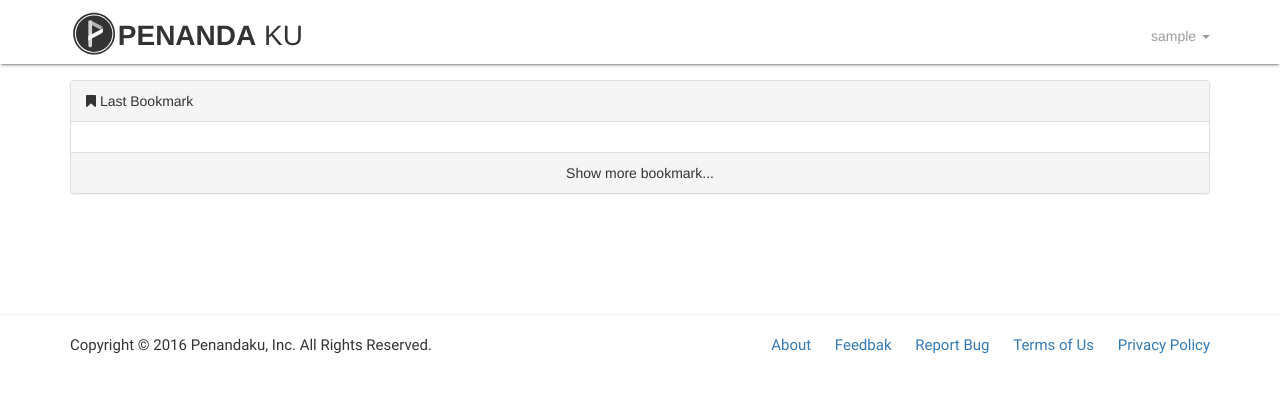
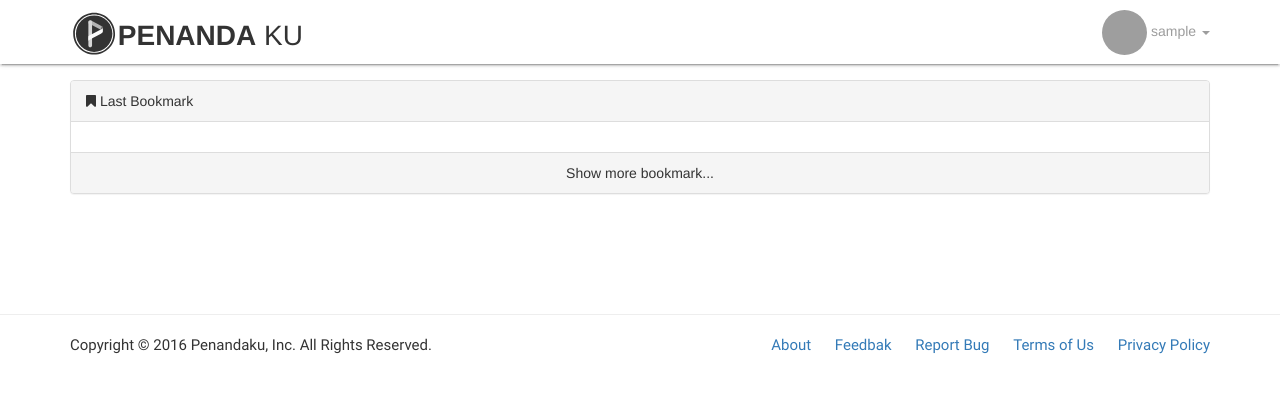
Before and after one commit to penandaku/penandaku-v2, a CodeIgniter app: page /penandaku-v2/index.php/home/index in a window 1280 px wide. Shown: the top 393 px of the page. Run offline with CodeIgniter, Linux system fonts and the light colour scheme; the visitor is signed in with stand-in values (Sample User, id 1); grey boxes are pictures that could not be loaded.

Commit message:
avatar user

```diff
--- a/app/views/part/header.php
+++ b/app/views/part/header.php
@@ -31,12 +31,14 @@
           <?php if($this->session->userdata('users_id')) { ?>
             <ul class="nav navbar-nav navbar-right">
               <li class="dropdown">
-                <a class="dropdown-toggle" style="padding-top: 24px;line-height: 25px;" data-toggle="dropdown" href="#"><?php print $this->session->userdata('nama_user'); ?>
+                <a class="dropdown-toggle" style="padding-top: 10px;line-height: 30px;padding-bottom:9px;" data-toggle="dropdown" href="#"><img src="https://www.gravatar.com/avatar/568a6cd892b6be27a4331830f99b94c1?s=100?s=45&amp;d=mm&amp;r=g" width="45" height="45" alt="" style="border-radius:25px" class="avatar alignnone photo avatar-default"> <?php print $this->session->userdata('nama_user'); ?>
                 <span class="caret"></span></a>
                 <ul class="dropdown-menu">
                   <li><a href="<?php print base_url() ?>user/dashboard/"><i class="fa fa-home"></i> Dashboard</a></li>
+                  <li><a href="<?php print base_url() ?>user/dashboard/"><i class="fa fa-folder-open"></i> Your label</a></li>
+                  <li><a href="<?php print base_url() ?>user/dashboard/"><i class="fa fa-bookmark"></i> Your bookmark</a></li>
+                  <li class="divider"></li>
                   <li><a href="<?php print base_url() ?>user/setting/"><i class="fa fa-cogs"></i> Setting</a></li>
-                  <li class="divider"></li>
                   <li><a href="<?php print base_url() ?>user/dashboard/logout/"><i class="fa fa-sign-out"></i> Logout</a></li>
                 </ul>
               </li>
```
Also changed, not shown: .htaccess (added), 1 other file.
